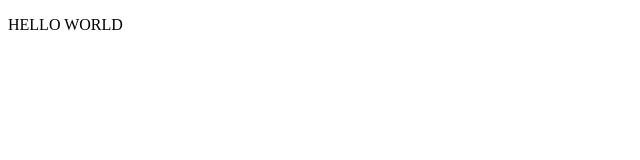
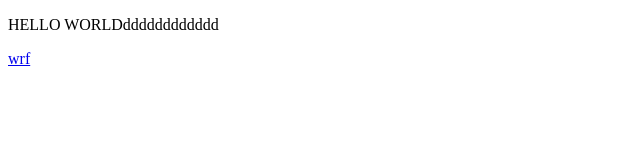
Before and after one commit to vlad-maman/tap-tap-Game, a plain HTML site: page index.html in a window 1280 px wide. Shown: the whole page, without its empty margins (0-640 px from the left). Drawn offline with Linux system fonts and the light colour scheme.

Commit message:
new 2 car

```diff
--- a/index.html
+++ b/index.html
@@ -8,7 +8,9 @@
 </head>
 <body>
 
-    <p>HELLO WORLD</p>
+    <p>HELLO WORLDdddddddddddd</p>
+    <datagrid></datagrid>
+    <a href="dd">wrf</a>
 
 </body>
 </html>
```
